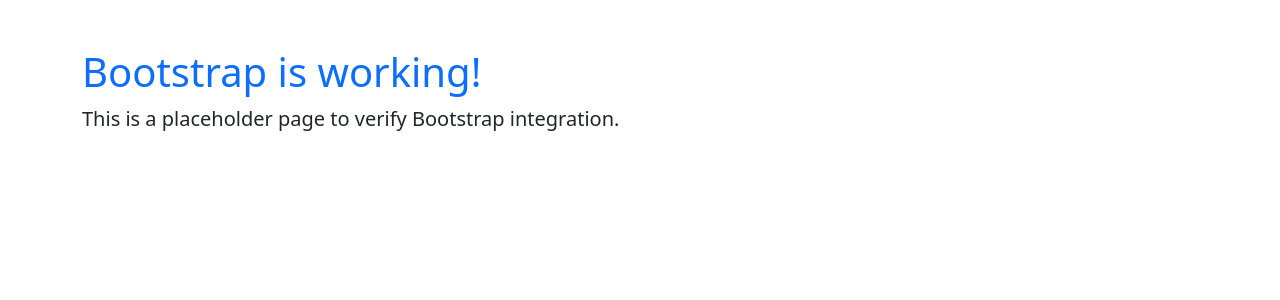
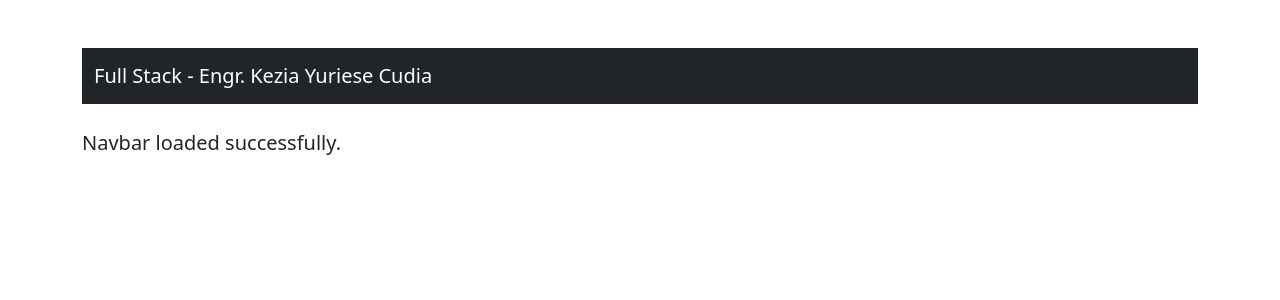
Before and after one commit to Kez723Cudia/Quiz-1-Portfolio, a Django app: page / in a window 1280 px wide. Shown: the top 300 px of the page. Run offline with Django 5.2, Linux system fonts and the light colour scheme.

Commit message:
Added Bootstrap navbar to hero.html and updated README

```diff
--- a/home/templates/home/hero.html
+++ b/home/templates/home/hero.html
@@ -8,8 +8,15 @@
 </head>
 <body class="container mt-5">
 
-    <h1 class="text-primary">Bootstrap is working!</h1>
-    <p class="lead">This is a placeholder page to verify Bootstrap integration.</p>
+    <!-- Navbar -->
+    <nav class="navbar navbar-expand-lg navbar-dark bg-dark mb-4">
+        <div class="container-fluid">
+            <a class="navbar-brand" href="#">Full Stack - Engr. Kezia Yuriese Cudia</a>
+        </div>
+    </nav>
+
+    <!-- Placeholder -->
+    <p class="lead">Navbar loaded successfully.</p>
 
     <!-- Bootstrap JS -->
     <script src="https://cdn.jsdelivr.net/npm/bootstrap@5.3.3/dist/js/bootstrap.bundle.min.js"></script>
```
Also changed, not shown: README.md.
